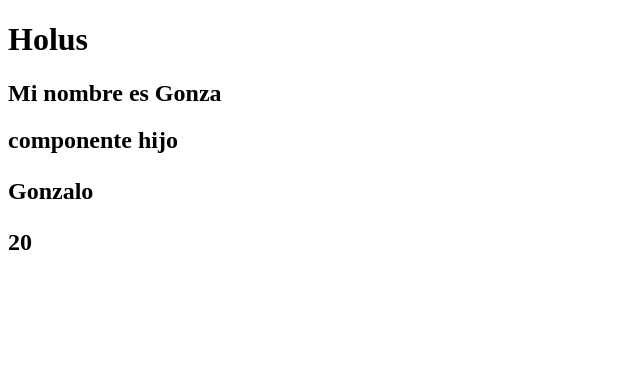
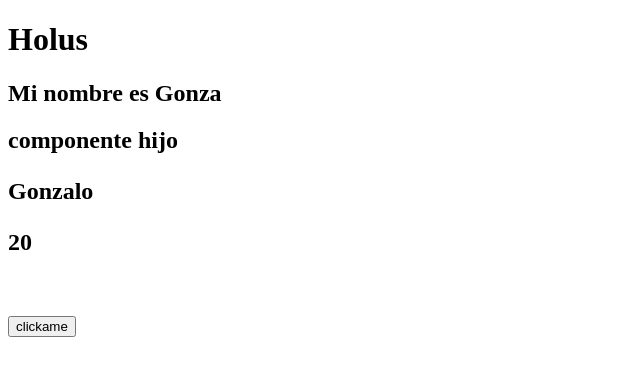
Before and after one commit to gjortega84/curso-angular, an Angular app: page / in a window 1280 px wide. Shown: the top 376 px of the page, without its empty margins (0-640 px from the left). Built offline with nearby package versions, Linux system fonts and the light colour scheme.

Commit message:
clase 18 no funca

```diff
--- a/src/app/clase15/clase15.component.html
+++ b/src/app/clase15/clase15.component.html
@@ -4,4 +4,4 @@
 <br/>
 <p>{{persona.nombre}}</p> -->
 <!-- <h1>Usuario</h1> -->
-<app-usuario [persona]="persona"></app-usuario>
+<app-usuario [persona]="persona" enviar= "getMessage($event)"></app-usuario>
--- a/src/app/clase15/clase15.component.ts
+++ b/src/app/clase15/clase15.component.ts
@@ -11,4 +11,9 @@ persona={
   edad: 20,
   notas: [10,2,5]
 }
+
+getMessage(e:any){
+  alert(e);
 }
+
+}
--- a/src/app/usuario/usuario.component.html
+++ b/src/app/usuario/usuario.component.html
@@ -3,3 +3,6 @@
     <p>{{aliaspersona.nombre}}</p>
     <p>{{aliaspersona.edad}}</p>
 </h2>
+<br>
+<br>
+<button (click)="ejecutarEvento()">clickame</button>
--- a/src/app/usuario/usuario.component.ts
+++ b/src/app/usuario/usuario.component.ts
@@ -1,4 +1,4 @@
-import { Component, Input } from '@angular/core';
+import { Component, EventEmitter, Input, Output } from '@angular/core';
 
 @Component({
   selector: 'app-usuario',
@@ -6,5 +6,10 @@ import { Component, Input } from '@angular/core';
   styleUrls: ['./usuario.component.css']
 })
 export class UsuarioComponent {
-@Input('persona') aliaspersona:any;
+  mensaje = "soy el hijo"
+  @Input('persona') aliaspersona:any;
+@Output() enviar= new EventEmitter<String>();
+ejecutarEvento(){
+  this.enviar.emit(this.mensaje)
 }
+}
```
